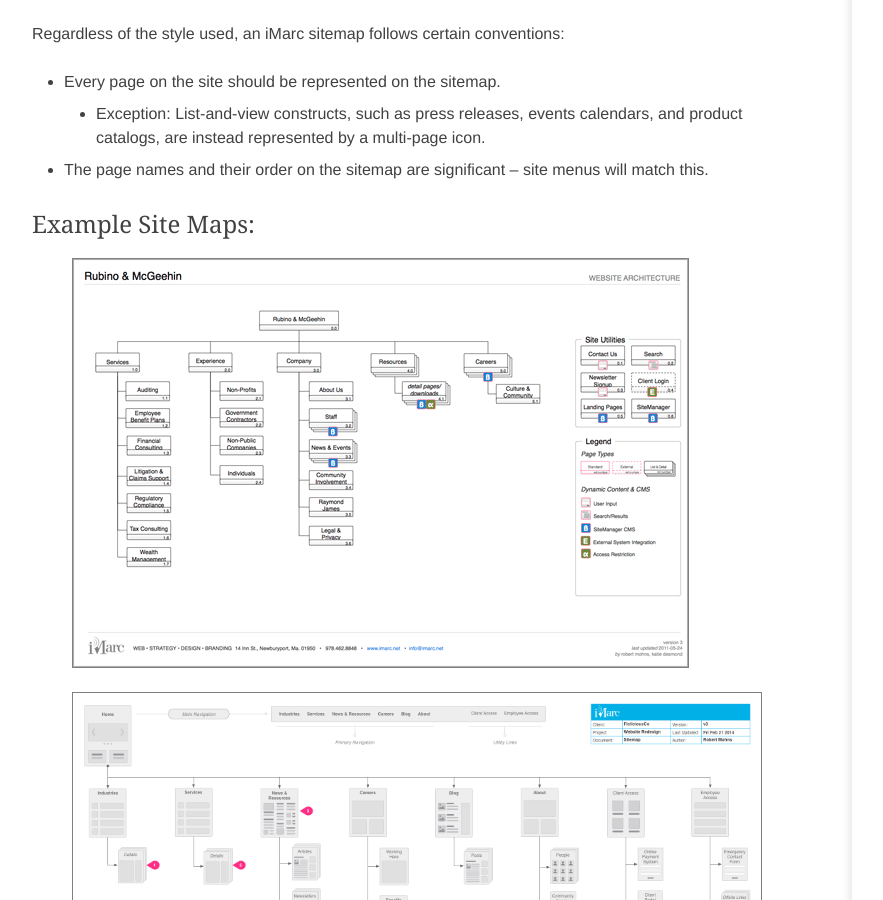
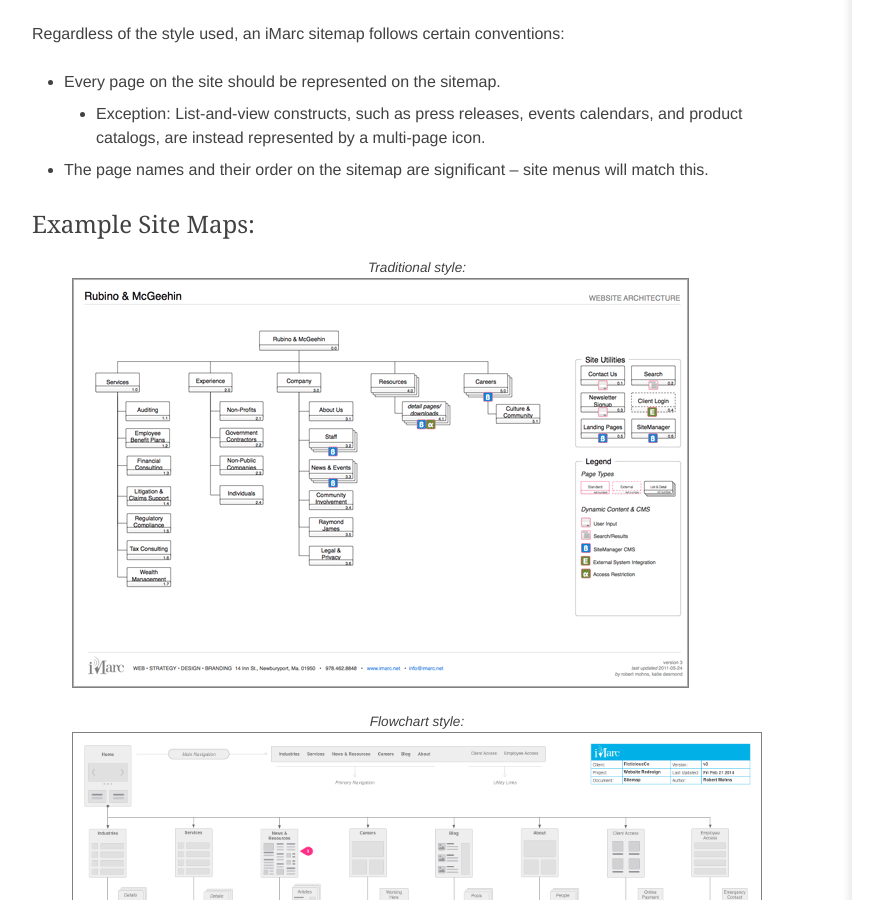
Before and after one commit to imarc/handbook, a Jekyll site: the page built from strategy.markdown, in a window 1280 px wide and 900 px high, scrolled down 13826 px. Shown: the whole window, without its empty margins (88-971 px from the left). Built offline with Jekyll 4.4.1, drawn with Linux system fonts in a browser that asks for light colours; nearby versions of some CDN libraries; some web fonts are replaced.

Commit message:
added figure captions

```diff
--- a/strategy.markdown
+++ b/strategy.markdown
@@ -429,9 +429,11 @@ Regardless of the style used, an iMarc sitemap follows certain conventions:
 
 #### Example Site Maps:
 <figure markdown="1">
+<figcaption>Traditional style:</figcaption>
 [![Sample Site map, tree-style](img/strategy/sitemap.png)](img/strategy/sitemap.png)
 </figure>
 <figure markdown="1">
+<figcaption>Flowchart style:</figcaption>
 [![Sample Site map, flowchart-style](img/strategy/sitemap-imarc-flowchart.png)](img/strategy/sitemap-imarc-flowchart.png)
 </figure>
 
```
